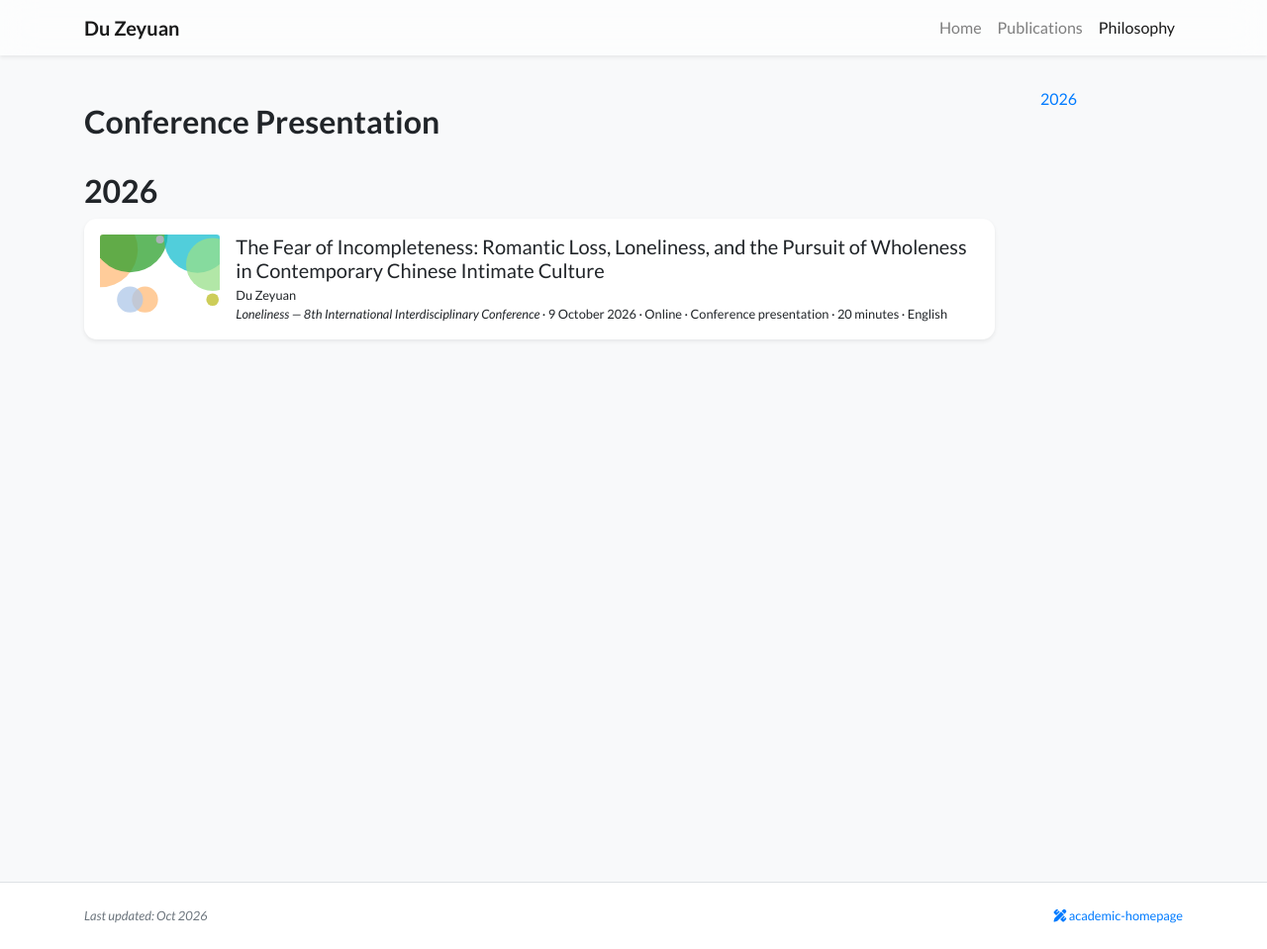
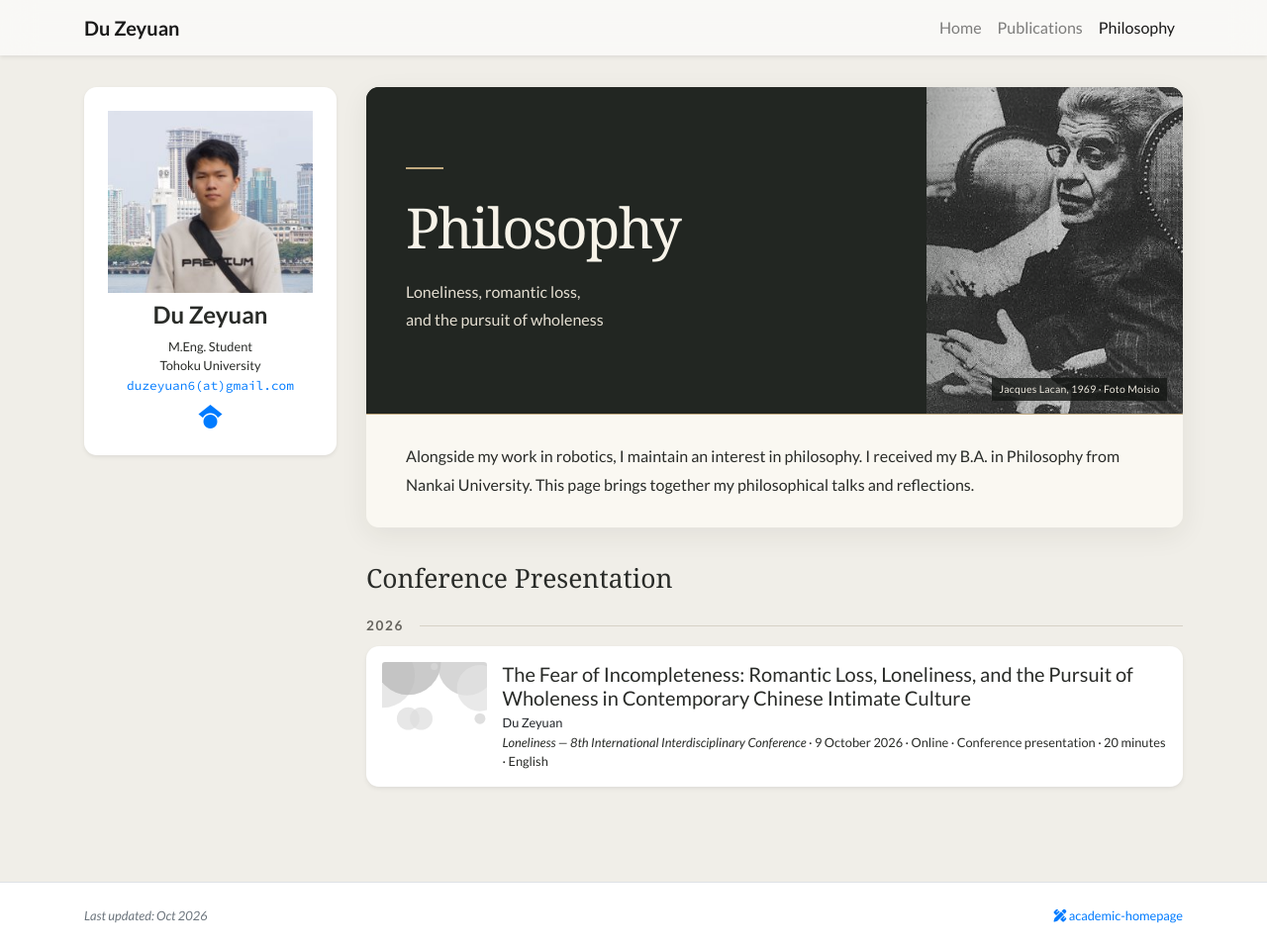
Before and after one commit to duzeyuan6/duzeyuan6.github.io, a Jekyll site: the page built from philosophy.html, in a window 1280 px wide and 959 px high. Shown: the whole window at 99% size. Built offline with Jekyll 4.4.1, drawn with Linux system fonts in a browser that asks for light colours; nearby versions of some CDN libraries; a style sheet for code colours, icons or effects is not loaded.

Commit message:
Restore philosophy introduction with Lacan portrait design

```diff
--- a/_layouts/default.html
+++ b/_layouts/default.html
@@ -15,6 +15,9 @@
     <link href="https://fonts.googleapis.com/css2?family=Lato:ital,wght@0,300;0,400;0,700;0,900;1,300;1,400;1,700;1,900&family=Fira+Sans:ital,wght@0,100;0,200;0,300;0,400;0,500;0,600;0,700;0,800;0,900;1,100;1,200;1,300;1,400;1,500;1,600;1,700;1,800;1,900&family=Source+Code+Pro:ital,wght@0,200..900;1,200..900&display=swap" rel="stylesheet">
     <link rel="stylesheet" href="https://cdn.jsdelivr.net/npm/katex@0.16.11/dist/katex.min.css" integrity="sha384-nB0miv6/jRmo5UMMR1wu3Gz6NLsoTkbqJghGIsx//Rlm+ZU03BU6SQNC66uf4l5+" crossorigin="anonymous">
     <link rel="stylesheet" href="{{ '/assets/css/global.css' | relative_url }}">
+    {% if page.stylesheet %}
+    <link rel="stylesheet" href="{{ page.stylesheet | relative_url }}">
+    {% endif %}
 </head>
 <body class="bg-light d-flex flex-column min-vh-100" {{ page.body_attr }}>
     {% include navbar.html %}
--- /dev/null
+++ b/assets/css/philosophy.css
@@ -0,0 +1,41 @@
+body[data-page="philosophy"] {
+    background: #f0eee8 !important;
+    color: #292b28;
+}
+.philosophy-page { padding-top: 0.5rem; padding-bottom: 3rem; }
+.philosophy-intro { overflow: hidden; border-radius: 0.8rem; box-shadow: 0 8px 28px rgba(40, 36, 28, 0.07); }
+.philosophy-hero {
+    position: relative;
+    min-height: 330px;
+    display: flex;
+    align-items: center;
+    background-color: #222622;
+    background-image: linear-gradient(90deg, #222622 0%, #222622 36%, rgba(34, 38, 34, 0.92) 48%, rgba(34, 38, 34, 0.12) 76%), url('../images/photos/jacques-lacan-1969.jpg');
+    background-size: 100% 100%, auto 125%;
+    background-position: center, right 22%;
+    background-repeat: no-repeat;
+    color: #f7f3e9;
+}
+.philosophy-hero-copy { position: relative; width: 66%; padding: 2.5rem; }
+.philosophy-rule { display: block; width: 38px; height: 2px; margin-bottom: 1.6rem; background: #c1aa80; }
+.philosophy-hero h1 { font-family: Georgia, 'Times New Roman', serif; font-weight: 400; font-size: clamp(2.4rem, 4.4vw, 3.65rem); letter-spacing: -0.035em; margin-bottom: 1.1rem; }
+.philosophy-hero-copy p { font-size: 1rem; line-height: 1.75; color: #e5dfd2; margin: 0; }
+.philosophy-photo-credit { position: absolute; right: 1rem; bottom: 0.8rem; max-width: calc(100% - 2rem); padding: 0.25rem 0.45rem; background: rgba(20, 23, 20, 0.8); color: #eee9df; font-size: 0.65rem; letter-spacing: 0.025em; }
+.philosophy-photo-credit:hover, .philosophy-photo-credit:focus { color: #fff; }
+.philosophy-bio { background: #faf8f2; padding: 1.75rem 2.5rem; line-height: 1.8; border-top: 1px solid #c1aa80; }
+.philosophy-talks { padding-top: 0.75rem; }
+.philosophy-talks > h2 { font-family: Georgia, 'Times New Roman', serif; font-weight: 400; font-size: 1.65rem; }
+.philosophy-year { display: flex; align-items: center; gap: 1rem; font-size: 0.85rem; letter-spacing: 0.12em; color: #66645e; margin: 1.5rem 0 0.8rem; }
+.philosophy-year::after { content: ''; height: 1px; flex: 1; background: #d6d1c6; }
+.philosophy-talks .bubble-visual-hash { filter: grayscale(1); opacity: 0.55; }
+@media (max-width: 991.98px) {
+    .philosophy-hero-copy { padding: 1.75rem; width: 80%; }
+    .philosophy-bio { padding: 1.5rem 1.75rem; }
+}
+@media (max-width: 767.98px) {
+    .philosophy-page > div:first-child { margin-bottom: 1.5rem; }
+    .philosophy-hero { min-height: 310px; background-size: 100% 100%, auto 115%; background-image: linear-gradient(90deg, #222622 0%, rgba(34, 38, 34, 0.94) 24%, rgba(34, 38, 34, 0.65) 57%, rgba(34, 38, 34, 0.08) 100%), url('../images/photos/jacques-lacan-1969.jpg'); }
+    .philosophy-hero-copy { width: 100%; padding: 1.75rem 1.25rem 3.5rem; }
+    .philosophy-hero-copy p { font-size: 0.9rem; }
+    .philosophy-bio { padding: 1.5rem 1.25rem; }
+}
--- a/philosophy.html
+++ b/philosophy.html
@@ -3,30 +3,45 @@ layout: default
 title: Philosophy
 navbar_title: Philosophy
 permalink: /philosophy/
-body_attr: >-
-  data-spy="scroll" data-target="#navbar-year" data-offset="100"
+stylesheet: /assets/css/philosophy.css
+body_attr: 'data-page="philosophy"'
 ---
 
 {% assign talks_by_year = site.data.philosophy | sort: "date" | reverse | group_by_exp: "item", "item.date | date: '%Y'" %}
 
-<div class="row">
-    <div class="col-12 col-lg-10">
-        <h1 class="h2 pt-4">Conference Presentation</h1>
+<div class="row philosophy-page">
+    <div class="col-lg-3 col-md-4">
+        {% include widgets/profile_card_mini.html %}
+    </div>
+    <div class="col-lg-9 col-md-8">
+        <section class="philosophy-intro mb-4" aria-labelledby="philosophy-heading">
+            <div class="philosophy-hero">
+                <div class="philosophy-hero-copy">
+                    <span class="philosophy-rule" aria-hidden="true"></span>
+                    <h1 id="philosophy-heading">Philosophy</h1>
+                    <p>Loneliness, romantic loss,<br>and the pursuit of wholeness</p>
+                </div>
+                <a class="philosophy-photo-credit" href="https://commons.wikimedia.org/wiki/File:Jacques_Lacan_during_an_interview_1969.jpg">Jacques Lacan, 1969 &middot; Foto Moisio</a>
+            </div>
+            <div class="philosophy-bio">
+                <p class="mb-0">
+                    Alongside my work in robotics, I maintain an interest in philosophy.
+                    I received my B.A. in Philosophy from Nankai University.
+                    This page brings together my philosophical talks and reflections.
+                </p>
+            </div>
+        </section>
+
+        <section class="philosophy-talks" aria-labelledby="talks-heading">
+        <h2 id="talks-heading" class="h4 mb-3">Conference Presentation</h2>
         {% for year in talks_by_year %}
-        <h2 class="pt-4" id="year-{{ year.name }}">{{ year.name }}</h2>
+        <h3 class="philosophy-year" id="year-{{ year.name }}">{{ year.name }}</h3>
         <div class="my-0 p-0 bg-white shadow-sm rounded-xl">
             {% for item in year.items %}
                 {% include widgets/publication_item.html item=item hide_bottom_border=forloop.last first=forloop.first last=forloop.last %}
             {% endfor %}
         </div>
         {% endfor %}
-    </div>
-
-    <div class="col-2 d-none d-lg-block">
-        <div id="navbar-year" class="nav nav-pills flex-column sticky-top" style="top: 80px">
-            {% for year in talks_by_year %}
-            <a class="nav-link d-block" href="#year-{{ year.name }}">{{ year.name }}</a>
-            {% endfor %}
-        </div>
+        </section>
     </div>
 </div>
```
Also changed, not shown: assets/images/photos/jacques-lacan-1969-source.md (added, +9 -0 lines), assets/images/photos/jacques-lacan-1969.jpg (added).
